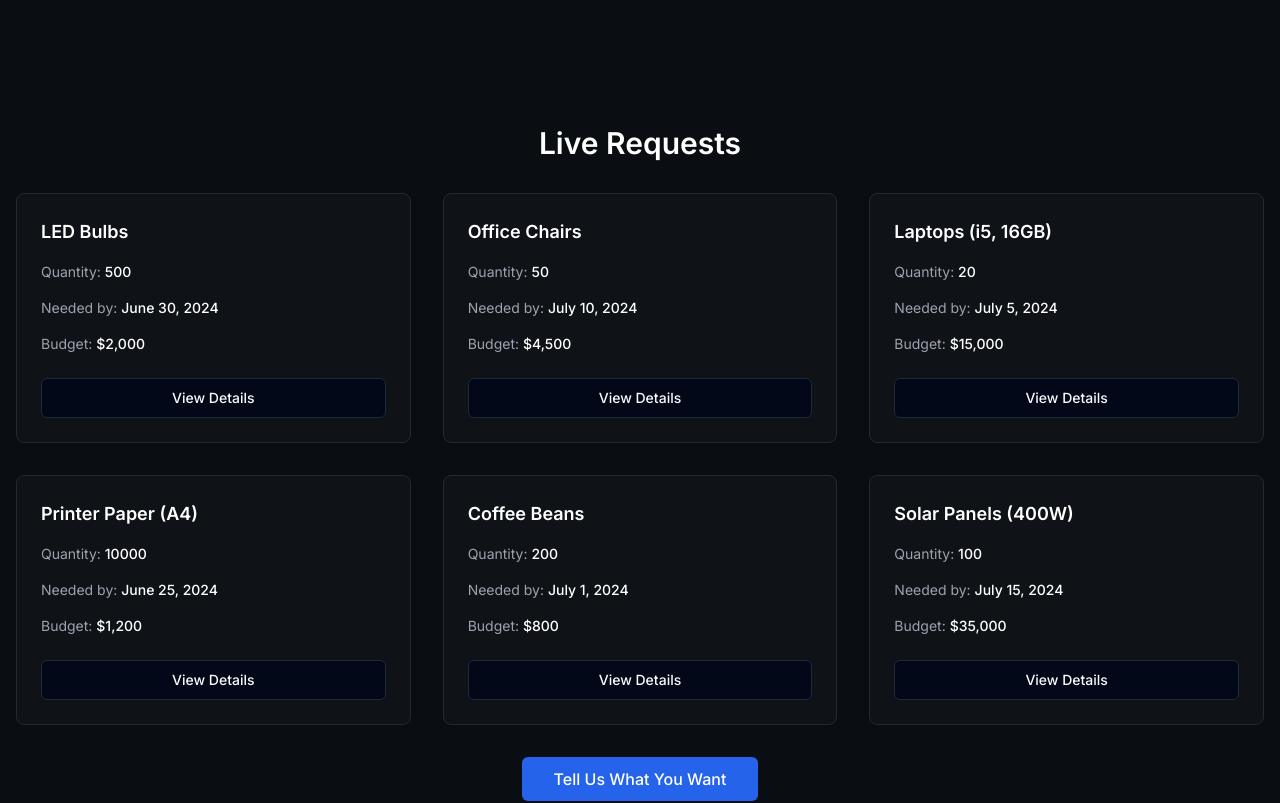
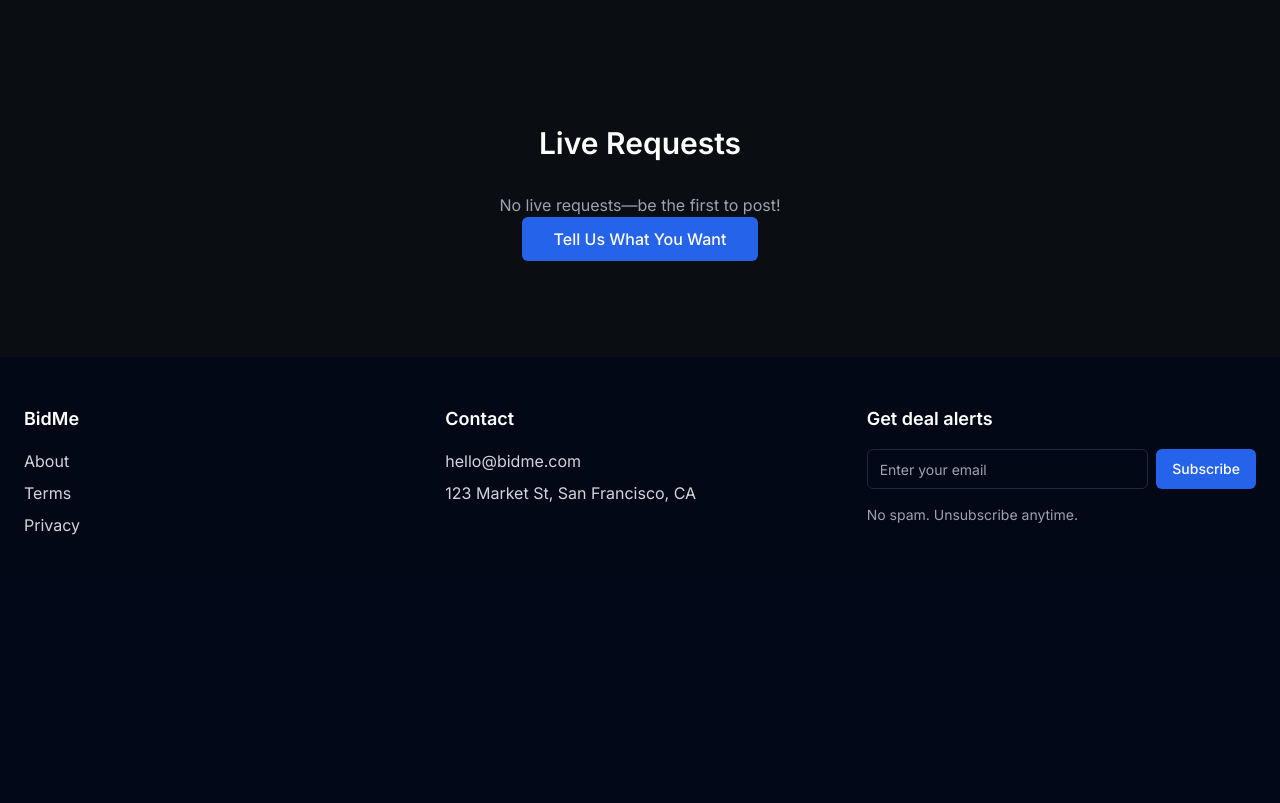
Before and after one commit to hectorestrada911/bidme, a Next.js app: page /suppliers in a window 1280 px wide. Shown: the part 1180-1983 px from the top of the page. After the commit the page ends 1765 px from the top, so only its background shows below. Built offline with nearby package versions, Linux system fonts and the light colour scheme.

Commit message:
Fetch and display live buyer requests on homepage under Live Requests

```diff
--- a/src/components/LiveRequests.tsx
+++ b/src/components/LiveRequests.tsx
@@ -1,55 +1,39 @@
-'use client'
+"use client"
 
-import { Button } from "../components/ui/button"
+import { useEffect, useState } from "react"
+import { Card } from "@/components/ui/card"
+import { Button } from "@/components/ui/button"
 import Link from "next/link"
 import { motion } from "framer-motion"
 
-const sampleRequests = [
-  {
-    id: 1,
-    item: "LED Bulbs",
-    quantity: 500,
-    deadline: "June 30, 2024",
-    budget: "$2,000",
-  },
-  {
-    id: 2,
-    item: "Office Chairs",
-    quantity: 50,
-    deadline: "July 10, 2024",
-    budget: "$4,500",
-  },
-  {
-    id: 3,
-    item: "Laptops (i5, 16GB)",
-    quantity: 20,
-    deadline: "July 5, 2024",
-    budget: "$15,000",
-  },
-  {
-    id: 4,
-    item: "Printer Paper (A4)",
-    quantity: 10000,
-    deadline: "June 25, 2024",
-    budget: "$1,200",
-  },
-  {
-    id: 5,
-    item: "Coffee Beans",
-    quantity: 200,
-    deadline: "July 1, 2024",
-    budget: "$800",
-  },
-  {
-    id: 6,
-    item: "Solar Panels (400W)",
-    quantity: 100,
-    deadline: "July 15, 2024",
-    budget: "$35,000",
-  }
-]
+interface Request {
+  id: string
+  item: string
+  quantity: number
+  budget: number
+  neededBy: string
+  createdAt: string
+}
 
 export function LiveRequests() {
+  const [requests, setRequests] = useState<Request[]>([])
+  const [loading, setLoading] = useState(true)
+
+  useEffect(() => {
+    async function fetchRequests() {
+      try {
+        const res = await fetch("/api/requests")
+        const data = await res.json()
+        setRequests(data)
+      } catch (err) {
+        setRequests([])
+      } finally {
+        setLoading(false)
+      }
+    }
+    fetchRequests()
+  }, [])
+
   return (
     <section className="bg-[#0a0d12] py-24">
       <div className="container mx-auto px-4">
@@ -62,26 +46,27 @@ export function LiveRequests() {
         >
           Live Requests
         </motion.h2>
-        <div className="grid grid-cols-1 sm:grid-cols-2 md:grid-cols-3 gap-8 mb-8">
-          {sampleRequests.map((req, index) => (
-            <motion.div
-              key={req.id}
-              initial={{ opacity: 0, y: 20 }}
-              whileInView={{ opacity: 1, y: 0 }}
-              viewport={{ once: true }}
-              transition={{ duration: 0.5, delay: index * 0.1 }}
-              className="rounded-lg border border-gray-800 bg-[#0f1318] p-6 flex flex-col gap-4 shadow-sm"
-            >
-              <div className="font-semibold text-lg text-white">{req.item}</div>
-              <div className="text-gray-400 text-sm">Quantity: <span className="text-white font-medium">{req.quantity}</span></div>
-              <div className="text-gray-400 text-sm">Needed by: <span className="text-white font-medium">{req.deadline}</span></div>
-              <div className="text-gray-400 text-sm">Budget: <span className="text-white font-medium">{req.budget}</span></div>
-              <Link href={`/request/${req.id}`}>
-                <Button variant="outline" className="mt-2 w-full">View Details</Button>
-              </Link>
-            </motion.div>
-          ))}
-        </div>
+        {loading ? (
+          <div className="text-gray-400 text-center">Loading requests...</div>
+        ) : requests.length === 0 ? (
+          <div className="text-gray-400 text-center">No live requests—be the first to post!</div>
+        ) : (
+          <div className="grid grid-cols-1 sm:grid-cols-2 md:grid-cols-3 gap-8">
+            {requests.map((req) => (
+              <Card key={req.id} className="rounded-lg border border-gray-800 bg-[#0f1318] p-6 flex flex-col gap-4 shadow-sm">
+                <h3 className="text-lg font-semibold text-white mb-2">{req.item}</h3>
+                <div className="text-gray-400 text-sm space-y-1">
+                  <div>Quantity: {req.quantity}</div>
+                  <div>Budget: ${req.budget}</div>
+                  <div>Needed by: {new Date(req.neededBy).toLocaleDateString()}</div>
+                </div>
+                <Button variant="outline" className="w-full border-blue-400 text-blue-400 hover:bg-blue-400/10 mt-4">
+                  View Details
+                </Button>
+              </Card>
+            ))}
+          </div>
+        )}
         <motion.div
           initial={{ opacity: 0, y: 20 }}
           whileInView={{ opacity: 1, y: 0 }}
```
